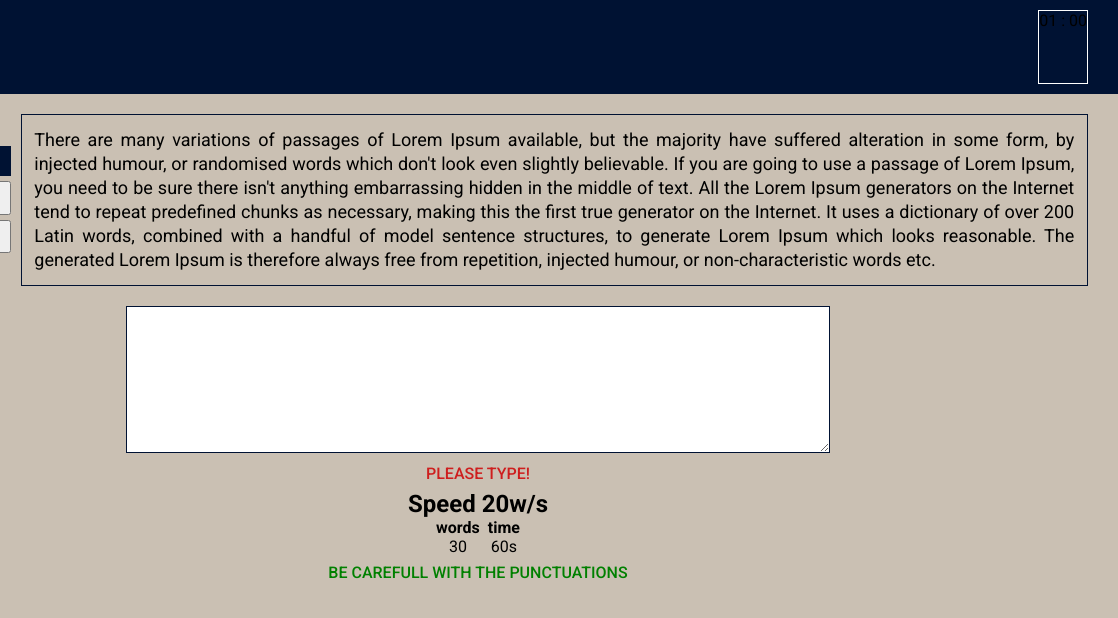
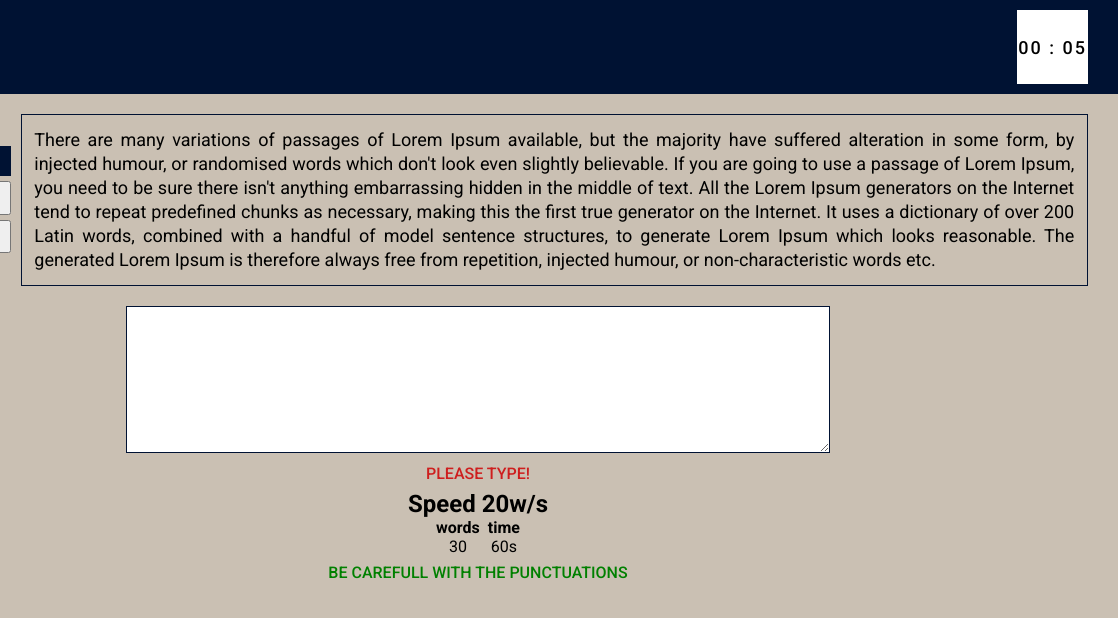
Before and after one commit to Manase44/typing_speed_tester, a website built with Vite: page index.html in a window 1280 px wide. Shown: the full height of the page, 162-1280 px from the left. Built offline with nearby package versions, Linux system fonts and the light colour scheme.

Commit message:
add the timer

```diff
--- a/index.html
+++ b/index.html
@@ -16,9 +16,9 @@
       </div>
       <div class="counter">
         <p>
-          <span>01</span>
+          <span id="min">01</span>
           <span>:</span>
-          <span>00</span>
+          <span id="sec">00</span>
         </p>
       </div>
     </header>
--- a/main.js
+++ b/main.js
@@ -46,3 +46,25 @@ hardButton.addEventListener('click', () => {
     textToBeWritten.textContent = hardtext;
     buttonColoring();
 });
+
+
+
+const min = document.getElementById("min");
+const sec = document.getElementById("sec");
+
+let seconds = 10;
+
+
+
+const timer = setInterval(() => {
+    seconds--;
+    let minute = Math.floor(seconds/60).toString().padStart(2,"0");
+    let second = seconds.toString().padStart(2,"0");
+    min.textContent = minute;
+    sec.textContent = second;
+    console.log(`${minute} : ${second}`);
+
+    if (seconds == 0) {
+        clearInterval(timer);
+    }
+}, 1000);
--- a/style.css
+++ b/style.css
@@ -25,6 +25,14 @@ body, html {
 }
 .counter{
     border: 1px solid var(--white);
+    background-color: var(--white);
+    display: flex;
+    align-items: center;
+}
+.counter > p{
+    font-size: 18px;
+    font-weight: 500;
+    letter-spacing: 2px;
 }
 .main-area{
     padding: 10px 30px;
```
